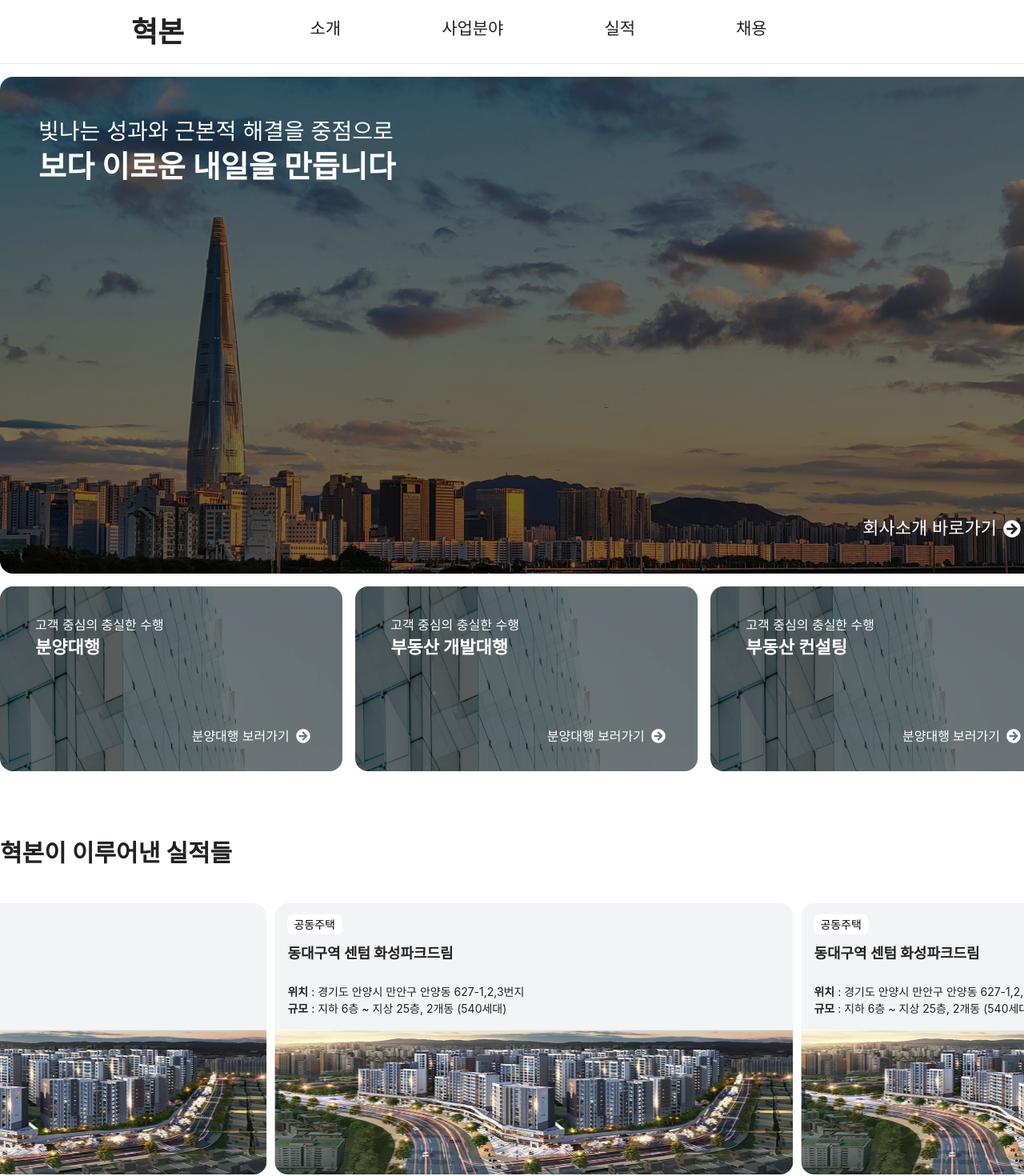
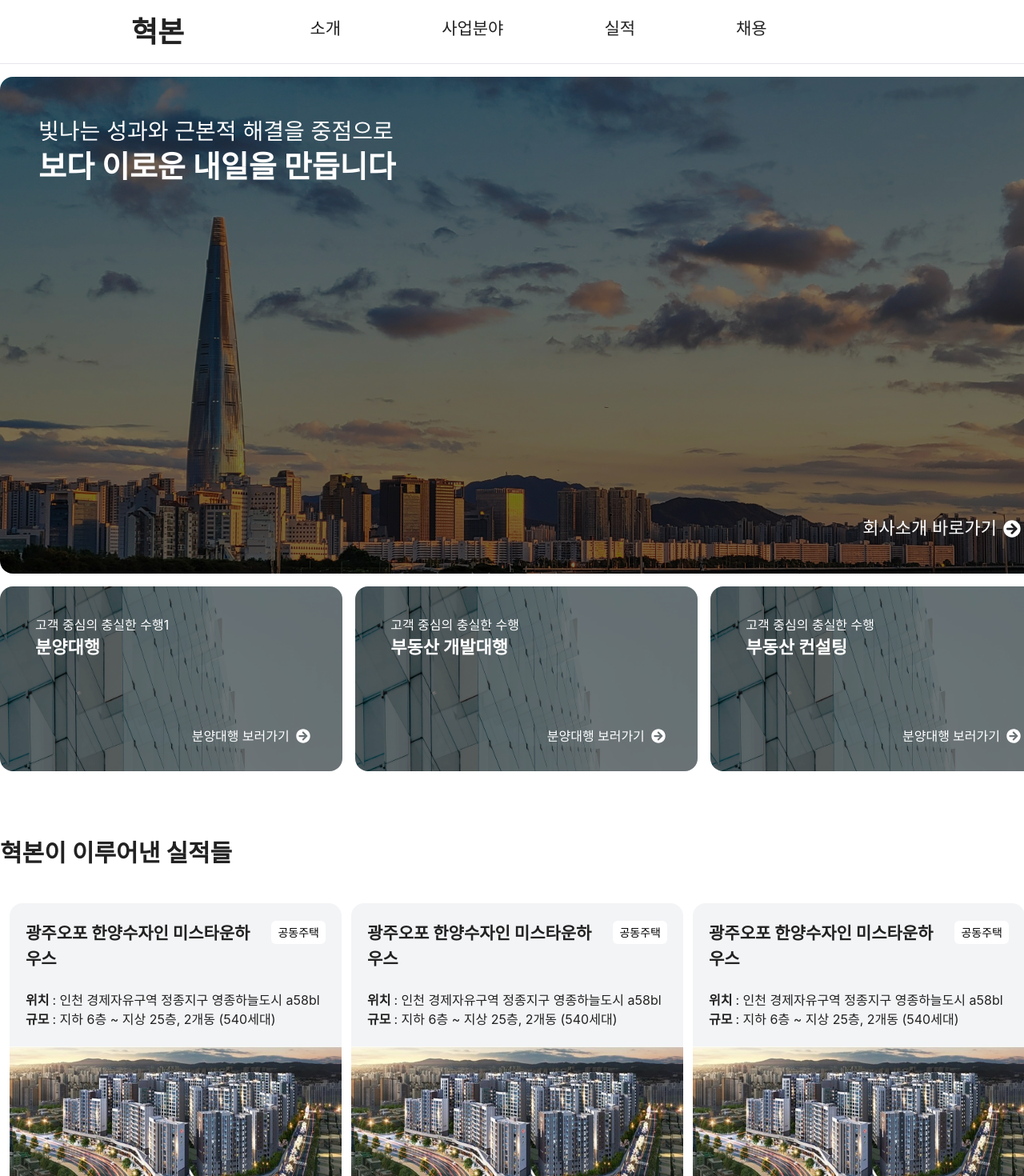
Before and after one commit to ekankr2/hyukbon, a Next.js app: page / in a window 1280 px wide. Shown: the top 1470 px of the page at 80% size. Built offline with nearby package versions, Linux system fonts and the light colour scheme; a web font is replaced by a local one.

Commit message:
실적목록

```diff
--- a/app/MainPerformanceCarousel.tsx
+++ b/app/MainPerformanceCarousel.tsx
@@ -36,42 +36,47 @@ const OPTIONS: EmblaOptionsType = {
 };
 
 const MainPerformanceCarousel = () => {
-  const [emblaRef] = useEmblaCarousel(OPTIONS, [
-    Autoplay({ playOnInit: true, delay: 5000 }),
-  ]);
+  // const [emblaRef] = useEmblaCarousel(OPTIONS, [
+  //   Autoplay({ playOnInit: true, delay: 5000 }),
+  // ]);
+  const [emblaRef] = useEmblaCarousel(OPTIONS);
 
   return (
     <div className="cursor-pointer" ref={emblaRef}>
       <ul className="flex touch-pan-y flex-nowrap -ml-2.5 md:ml-0">
         {dataList.map((data, index) => (
           <li
-            className="relative h-[304px] md:h-[339px] flex min-w-full overflow-hidden pl-2.5 md:min-w-[50%] md:justify-center"
+            className="relative h-[350px] md:h-[400px] flex min-w-full overflow-hidden pl-3 md:min-w-[427px] md:justify-center"
             key={index}
           >
             <div className="shrink-0 overflow-hidden bg-gray-100 flex flex-col w-full relative justify-between object-cover borders rounded-2xl">
-              <div className="p-4 text-14">
-                <span className="px-2 py-1 bg-white text-14 text-black rounded-md">
+              <div className="p-4 md:p-5.5 xl:px-5 h-full flex flex-col justify-between ">
+                <div className="flex justify-between items-center xl:items-start">
+                  <h3 className="text-18 xl:text-21 pr-2">
+                    광주오포 한양수자인 미스타운하우스
+                  </h3>
+                  <span className="px-2 py-1 shrink-0 font-medium bg-white text-14 text-black rounded-md">
                     공동주택
                   </span>
-                <h3 className="pt-3 text-16 md:text-18">
-                  동대구역 센텀 화성파크드림
-                </h3>
-                <div className="pt-4 md:pt-6 flex items-center">
+                </div>
+                <ul className="text-14 lg:text-16">
+                  <li className="pt-5 md:pt-6 flex items-center">
                     <h4>위치</h4>
                     <p className="pl-1">
                       {" "}
-                    : 경기도 안양시 만안구 안양동 627-1,2,3번지
+                      : 인천 경제자유구역 정종지구 영종하늘도시 a58bl
                     </p>
-                </div>
-                <div className="flex items-center">
+                  </li>
+                  <li className="flex items-center">
                     <h4>규모</h4>
                     <p className="pl-1">
                       {" "}
                       : 지하 6층 ~ 지상 25층, 2개동 (540세대)
                     </p>
+                  </li>
+                </ul>
               </div>
-              </div>
-              <div className="relative w-full h-[55%]">
+              <div className="relative w-full h-3/5 shrink-0">
                 <Image
                   priority={true}
                   fill
--- a/app/page.tsx
+++ b/app/page.tsx
@@ -10,7 +10,7 @@ export default function Home() {
         <section className="pt-6 md:pt-8 lg:pt-4 group select-none text-white">
           <div className="rounded-2xl overflow-hidden relative lg:h-[486px] xl:h-[621px]">
             <div className="absolute top-7 lg:top-12 lg:left-10 xl:left-12 left-6 md:left-8 z-10 text-28">
-              <p className="hidden md:inline-block">
+              <p className="text-21 md:text-28 inline-block">
                 빛나는 성과와 근본적 해결을 중점으로
               </p>
               <h3 className="text-28 md:text-38 font-bold -mt-1">
@@ -18,9 +18,16 @@ export default function Home() {
               </h3>
             </div>
             <Image
-              src="/메인이미지.jpg"
+              src="/메인이미지-small.jpg"
               alt="main_image"
-              className="brightness-50 group-hover:brightness-100 main-duration-300"
+              className="brightness-50 md:hidden group-hover:brightness-100 main-duration-300"
+              height={740}
+              width={1316}
+            />
+            <Image
+              src="/메인이미지-big.jpg"
+              alt="main_image"
+              className="brightness-50 hidden md:flex group-hover:brightness-100 main-duration-300"
               height={740}
               width={1316}
             />
@@ -34,11 +41,11 @@ export default function Home() {
         </section>
         <section className="pt-6 md:pt-0">
           <h2 className="md:hidden">혁본의 사업분야</h2>
-          <div className="pt-3.5 lg:pt-4  text-white">
+          <div className="pt-3.5 md:pt-2.5 lg:pt-4  text-white">
             <ul className="flex flex-wrap flex-col md:flex-row justify-between select-none">
               <li className="bg-gray-100 group rounded-2xl text-16 overflow-hidden w-full h-[200px] md:h-[231px] relative md:w-[32.5%]">
                 <div className="absolute left-4 top-4 lg:left-10 xl:left-11 lg:top-6 xl:top-9 z-10">
-                  <p>고객 중심의 충실한 수행</p>
+                  <p>고객 중심의 충실한 수행1</p>
                   <h3 className="text-22">분양대행</h3>
                 </div>
                 <Image
```
Also changed, not shown: public/메인이미지-big.jpg (renamed from public/메인이미지.jpg), public/메인이미지-small.jpg (added). Lines whose indentation alone changed are shown as unchanged.
